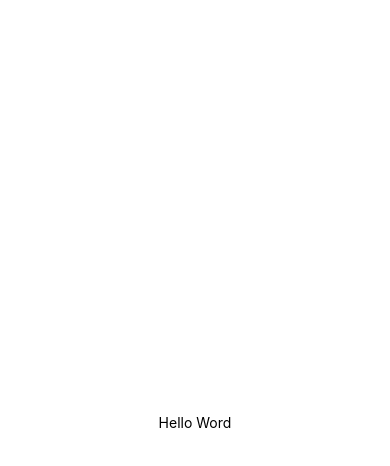
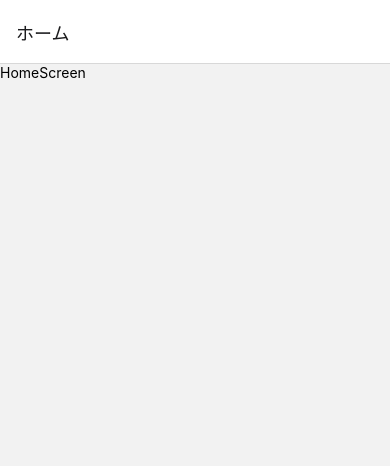
Before and after one commit to ken0426/eatLimit-app2.0, a React Native app: screen /homeScreen in a window 390 px wide. Shown: the top 466 px of the page. Built offline with nearby package versions, Linux system fonts and the light colour scheme.

Commit message:
[feat] ホーム画面の仮実装

```diff
--- a/App.tsx
+++ b/App.tsx
@@ -1,20 +1,15 @@
+import { NavigationContainer } from '@react-navigation/native';
 import { StatusBar } from 'expo-status-bar';
 import { StyleSheet, Text, View } from 'react-native';
+import RootStackScreen from './navigation';
 
 export default function App() {
   return (
-    <View style={styles.container}>
-      <Text>Hello Word</Text>
+    <>
+      <NavigationContainer>
+        <RootStackScreen />
+      </NavigationContainer>
       <StatusBar style='auto' />
-    </View>
+    </>
   );
 }
-
-const styles = StyleSheet.create({
-  container: {
-    flex: 1,
-    backgroundColor: '#fff',
-    alignItems: 'center',
-    justifyContent: 'center',
-  },
-});
--- /dev/null
+++ b/components/HomeScreen.tsx
@@ -0,0 +1,12 @@
+import React from 'react';
+import { Text } from 'react-native';
+
+const HomeScreen = () => {
+  return (
+    <>
+      <Text>HomeScreen</Text>
+    </>
+  );
+};
+
+export default HomeScreen;
--- /dev/null
+++ b/navigation/index.tsx
@@ -0,0 +1,22 @@
+import { createNativeStackNavigator } from '@react-navigation/native-stack';
+import React from 'react';
+import HomeScreen from '../components/HomeScreen';
+import { StackPramList } from '../types';
+
+const Stack = createNativeStackNavigator<StackPramList>();
+
+const RootStackScreen = () => {
+  return (
+    <Stack.Navigator>
+      <Stack.Screen
+        name={'homeScreen'}
+        component={HomeScreen}
+        options={{
+          title: 'ホーム',
+        }}
+      />
+    </Stack.Navigator>
+  );
+};
+
+export default RootStackScreen;
--- /dev/null
+++ b/types/index.ts
@@ -0,0 +1,7 @@
+import { StackNavigationProp } from '@react-navigation/stack';
+
+export type StackPramList = {
+  homeScreen: undefined;
+};
+
+export type RegisterScreenNavigationProp = StackNavigationProp<StackPramList>;
```
